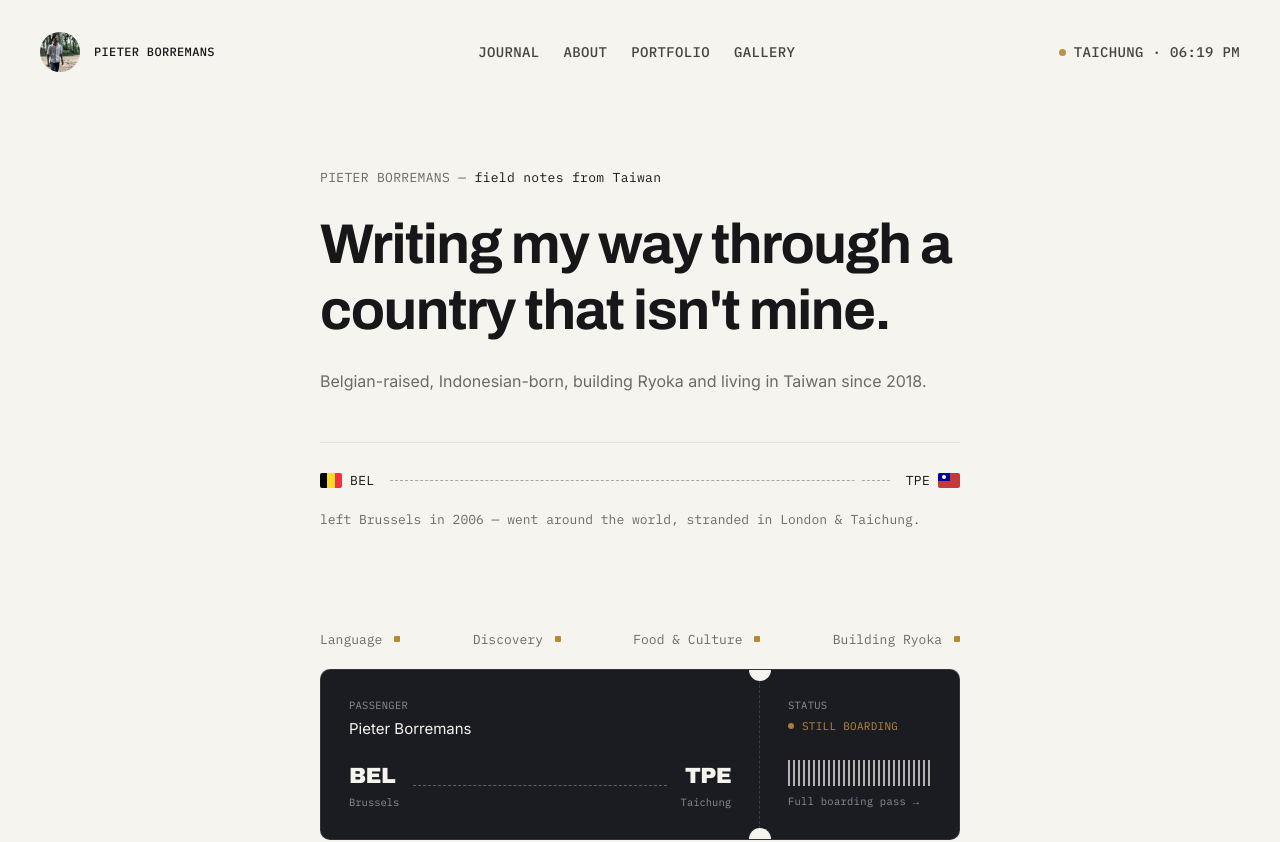
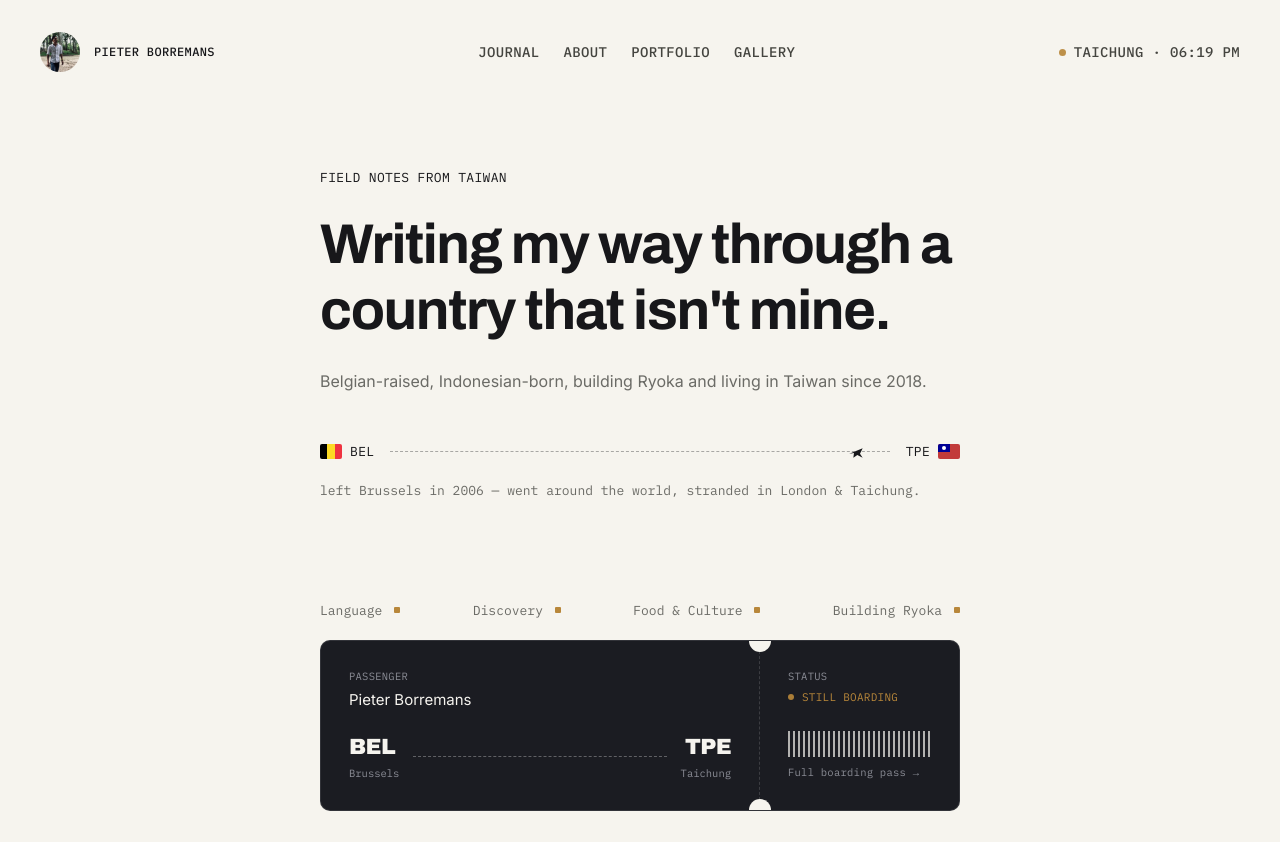
Before and after one commit to sillyledger/personal, a Next.js app: page / in a window 1280 px wide. Shown: the top 842 px of the page. Built offline with nearby package versions, Linux system fonts and the light colour scheme; no server answers; the database is empty.

Commit message:
Update Hero.tsx

```diff
--- a/components/Hero.tsx
+++ b/components/Hero.tsx
@@ -10,9 +10,8 @@ export default function Hero() {
           .plane-icon { animation: none !important; }
         }
       `}</style>
-      <div className="font-mono text-[13px] tracking-wide text-muted uppercase mb-6">
-        Pieter Borremans —{" "}
-        <span className="text-ink normal-case">field notes from Taiwan</span>
+      <div className="font-mono text-[13px] tracking-wide text-ink uppercase mb-6">
+        field notes from Taiwan
       </div>
       <h1 className="font-display font-bold text-[clamp(30px,4.6vw,56px)] leading-[1.18] tracking-tight text-ink">
         Writing my way through a country that isn&apos;t mine.
@@ -20,7 +19,7 @@ export default function Hero() {
       <p className="mt-6 text-[16px] leading-relaxed text-muted">
         Belgian-raised, Indonesian-born, building Ryoka and living in Taiwan since 2018.
       </p>
-      <div className="mt-12 pt-7 border-t border-line flex flex-wrap items-center gap-4">
+      <div className="mt-12 flex flex-wrap items-center gap-4">
         <div className="flex items-center gap-2 font-mono text-[13px] tracking-wide text-ink">
           <span
             className="inline-block w-[22px] h-[15px] rounded-sm"
@@ -40,7 +39,7 @@ export default function Hero() {
           >
             <path
               d="M2 16L22 8L18 16L22 22L14 18L8 22L9 15L2 16Z"
-              fill="#F5F3EE"
+              fill="#17171A"
             />
           </svg>
         </div>
```
